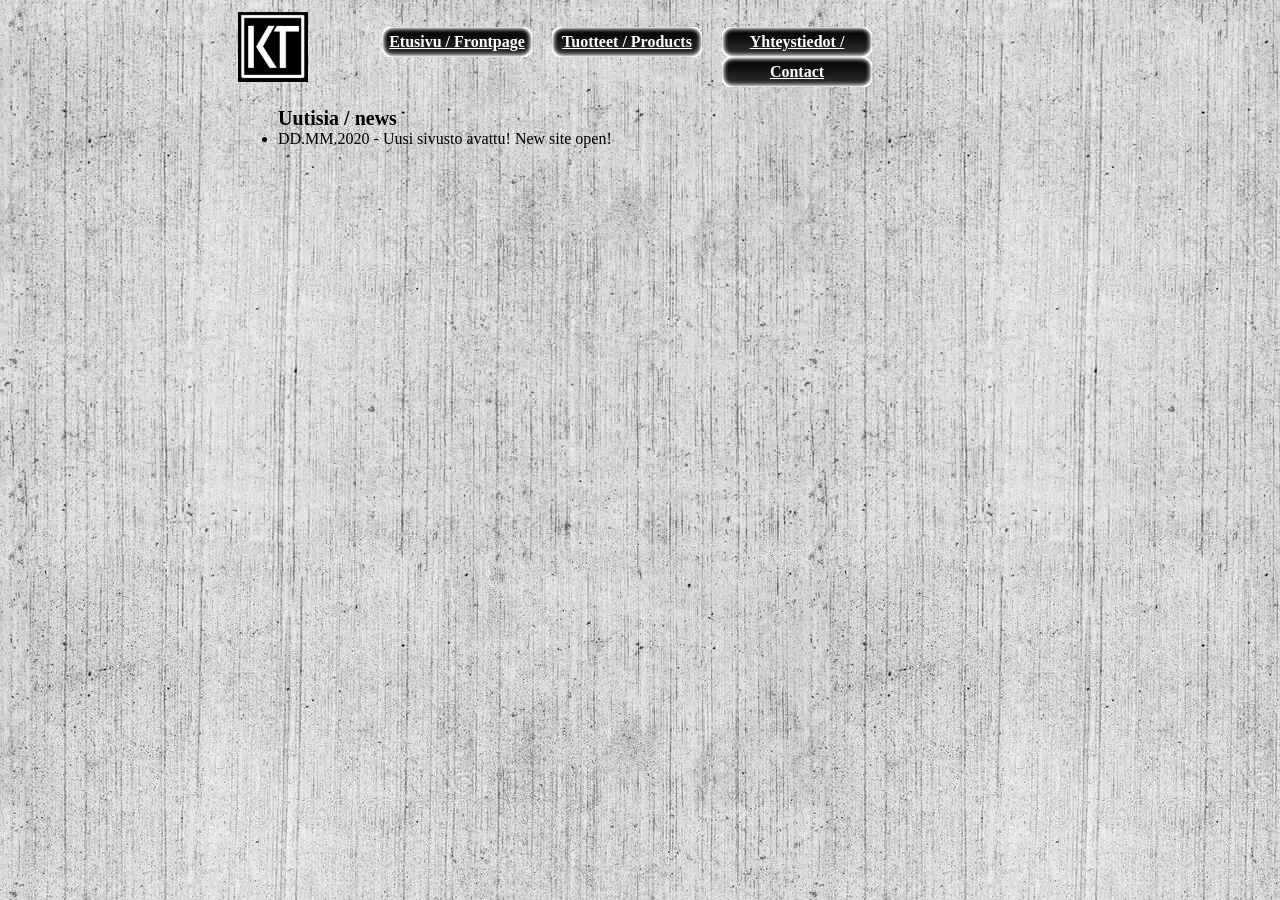
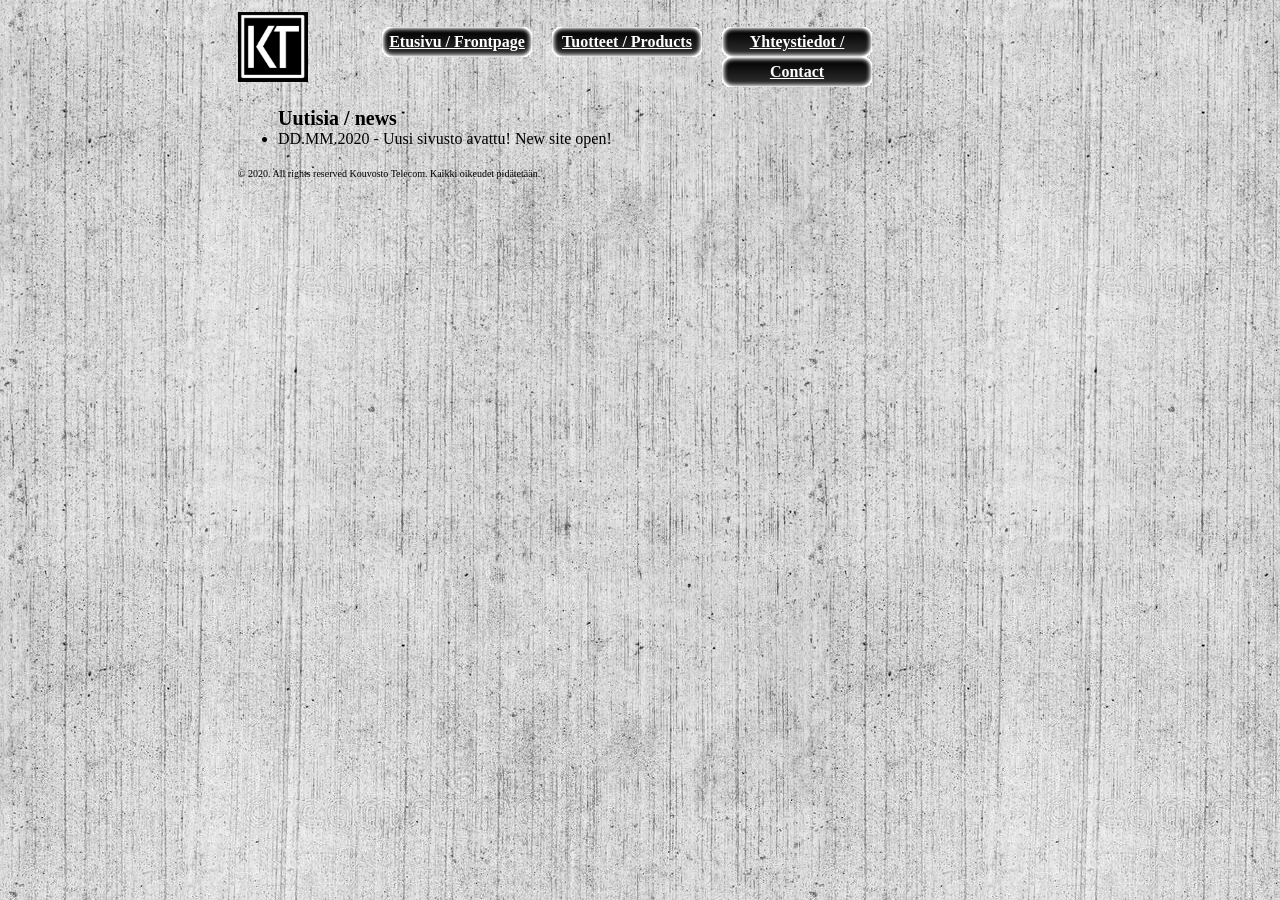
Before and after one commit to KouvostoTelecom/www.kouvostotele.com, a Jekyll site: the page built from index.html, in a window 1280 px wide. Built offline with Jekyll 4.4.1, drawn with Linux system fonts in a browser that asks for light colours.

Commit message:
Add footer

```diff
--- a/_layouts/default.html
+++ b/_layouts/default.html
@@ -10,7 +10,7 @@
 <body>
     <table style="width: 100%">
         <tr>
-            <td rowspan=2></td>
+            <td rowspan=3></td>
             <td class="logo">
                 <a href="/"><img src="/style/pics/logo.jpg" width=70/></a>
             </td>
@@ -21,13 +21,16 @@
                     <li><a href="/yhteystiedot.html">Yhteystiedot / Contact</a>
                 </ul>
             </td>
-            <td rowspan=2></td>
+            <td rowspan=3></td>
         </tr>
         <tr>
             <td colspan=2>
                 {{ content }}
             </td>
         </tr>
+        <tr>
+            <td colspan=2 class="footer">© 2020. All rights reserved Kouvosto Telecom. Kaikki oikeudet pidätetään. </td>
+        </tr>
     </table>
 </body>
 
--- a/style/style.css
+++ b/style/style.css
@@ -28,3 +28,6 @@ body{
     list-style: none;
     font-weight: bold;
 }
+.footer {
+    font-size: 10px
+}
```
